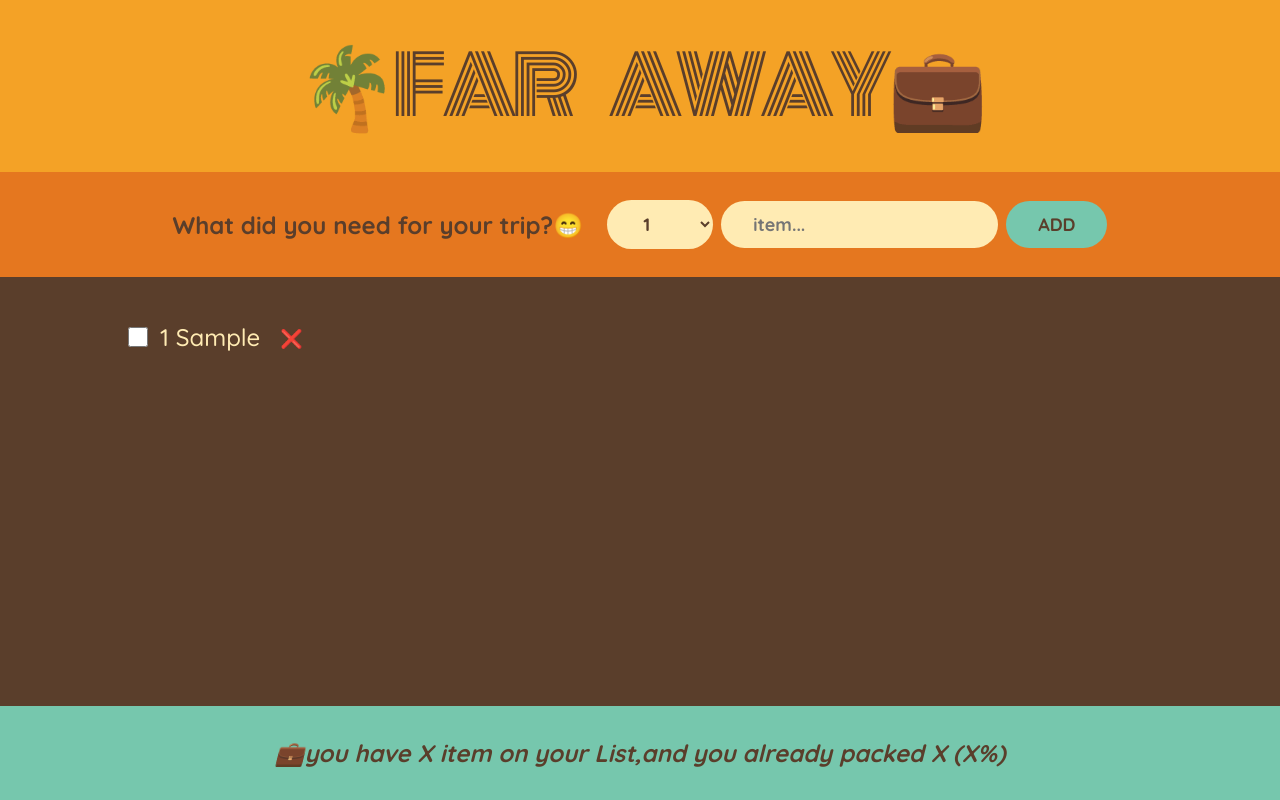
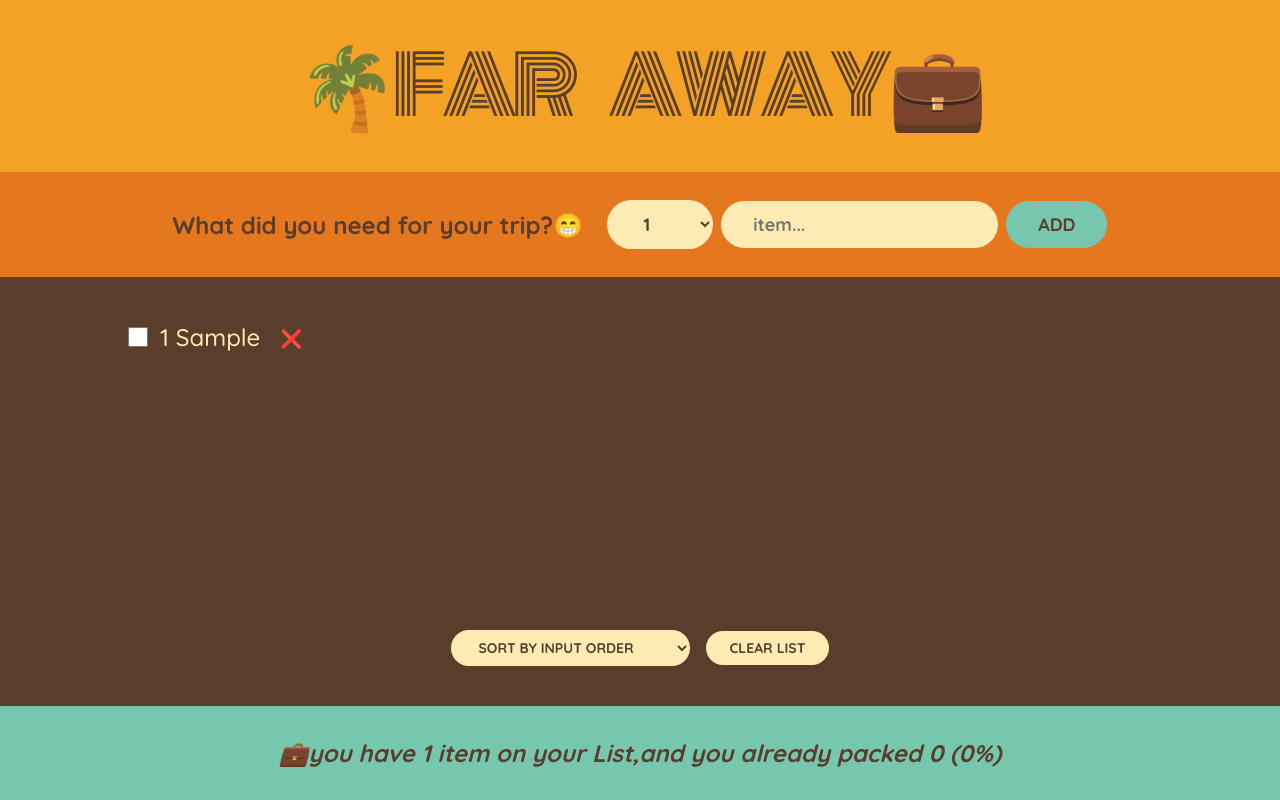
Before and after one commit to OlaiwonAbdullahi/FarAway-Travel-list, a React (Vite) app: page / in a window 1280 px wide. Both pictures are taken after typing "Sample" into the empty fields and a click on the button "ADD". Built offline with nearby package versions, Linux system fonts and the light colour scheme.

Commit message:
update App.tsx and src/index.css

```diff
--- a/src/App.tsx
+++ b/src/App.tsx
@@ -1,6 +1,7 @@
 import { useState } from "react";
 export default function App() {
   const [items, setItems] = useState([]);
+  const numItems = items.length;
 
   function handleAddItems(item) {
     setItems((items) => [...items, item]);
@@ -16,6 +17,13 @@
       )
     );
   }
+
+  function handleClearList() {
+    const confirmed = window.confirm(
+      "Are you sure you want to delete all items?"
+    );
+    if (confirmed) setItems([]);
+  }
   return (
     <div className="app">
       <Logo />
@@ -24,8 +32,9 @@
         items={items}
         onDeleteItem={handleDeleteItem}
         onToggleItem={handleToggleItem}
+        onClearList={handleClearList}
       />
-      <Stats />
+      <Stats items={items} />
     </div>
   );
 }
@@ -76,11 +85,24 @@
   );
 }
 
-function PackingList({ items, onDeleteItem, onToggleItem }) {
+function PackingList({ items, onDeleteItem, onToggleItem, onClearList }) {
+  const [sortBy, setSortBy] = useState("input");
+  let sortedItems;
+
+  if (sortBy === "input") sortedItems = items;
+  if (sortBy === "description")
+    sortedItems = items
+      .slice()
+      .sort((a, b) => a.description.localeCompare(b.description));
+
+  if (sortBy === "packed")
+    sortedItems = items
+      .slice()
+      .sort((a, b) => Number(a.packed) - Number(b.packed));
   return (
     <div className="list">
       <ul>
-        {items.map((item) => (
+        {sortedItems.map((item) => (
           <Item
             item={item}
             key={item.id}
@@ -89,6 +111,19 @@
           />
         ))}
       </ul>
+      <div className="actions">
+        <select
+          name=""
+          id=""
+          value={sortBy}
+          onChange={(e) => setSortBy(e.target.value)}
+        >
+          <option value="input">Sort by Input Order</option>
+          <option value="description">Sort by Description</option>
+          <option value="packed">Sort by packed Status</option>
+        </select>
+        <button onClick={onClearList}>Clear List</button>
+      </div>
     </div>
   );
 }
@@ -109,10 +144,26 @@
     </li>
   );
 }
-function Stats() {
+function Stats({ items }) {
+  if (!items.length)
+    return (
+      <p className="stats">
+        <em>Start Adding Some items to your Packing List🚀</em>
+      </p>
+    );
+
+  const numItems = items.length;
+  const numPacked = items.filter((item) => item.packed).length;
+  const percent = Math.round((numPacked / numItems) * 100);
   return (
     <footer className="stats">
-      <em> 💼you have X item on your List,and you already packed X (X%)</em>
+      <em>
+        {percent === 100
+          ? "You Got Everything! Ready to go🚀"
+          : `
+        💼you have ${numItems} item on your List,and you already packed
+        ${numPacked} (${percent}%)`}
+      </em>
     </footer>
   );
 }
--- a/src/index.css
+++ b/src/index.css
@@ -101,7 +101,6 @@
 .list ul {
   list-style: none;
   width: 80%;
-  overflow: scroll;
 
   display: grid;
   grid-template-columns: repeat(auto-fit, minmax(250px, 1fr));
```
